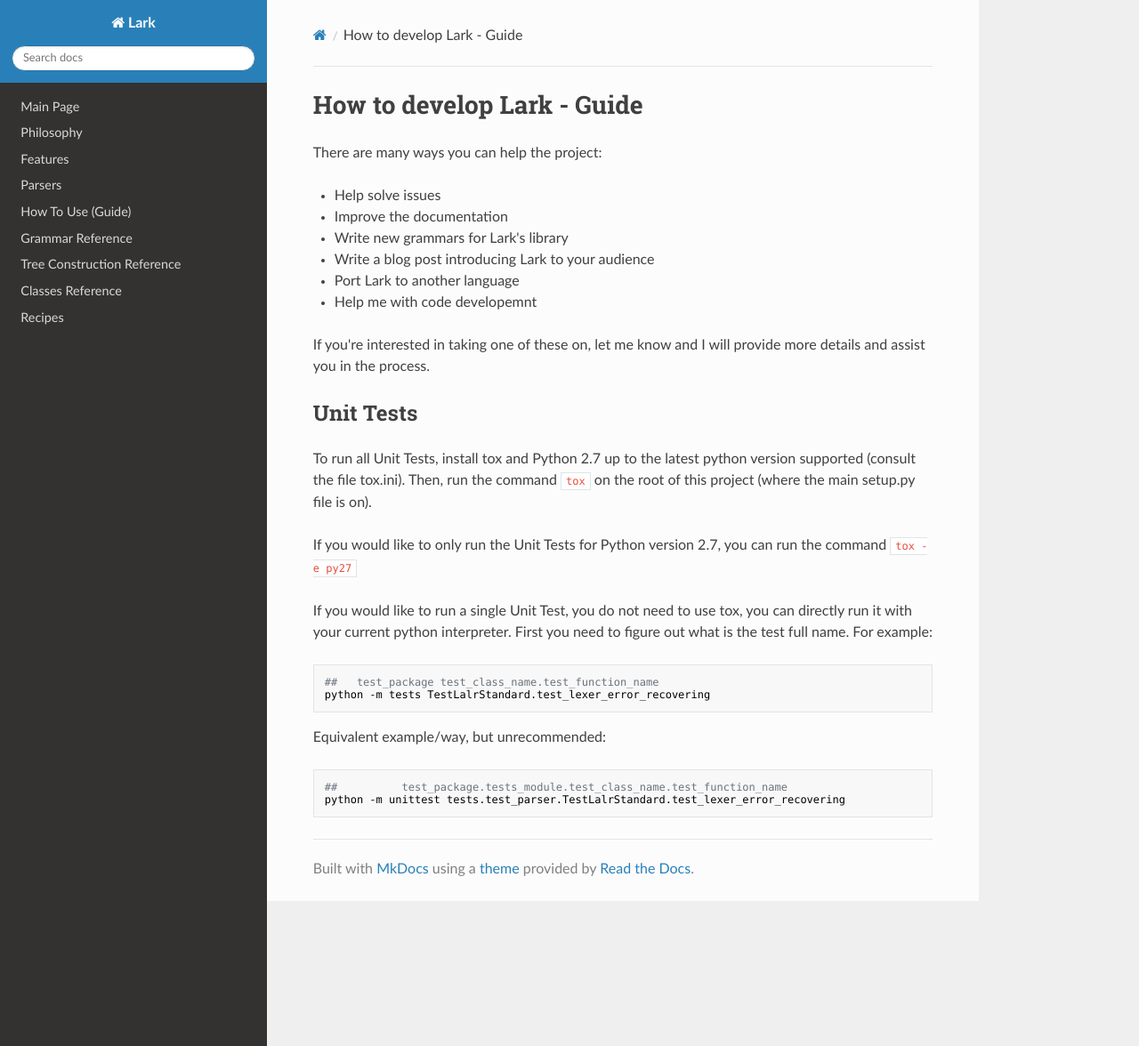
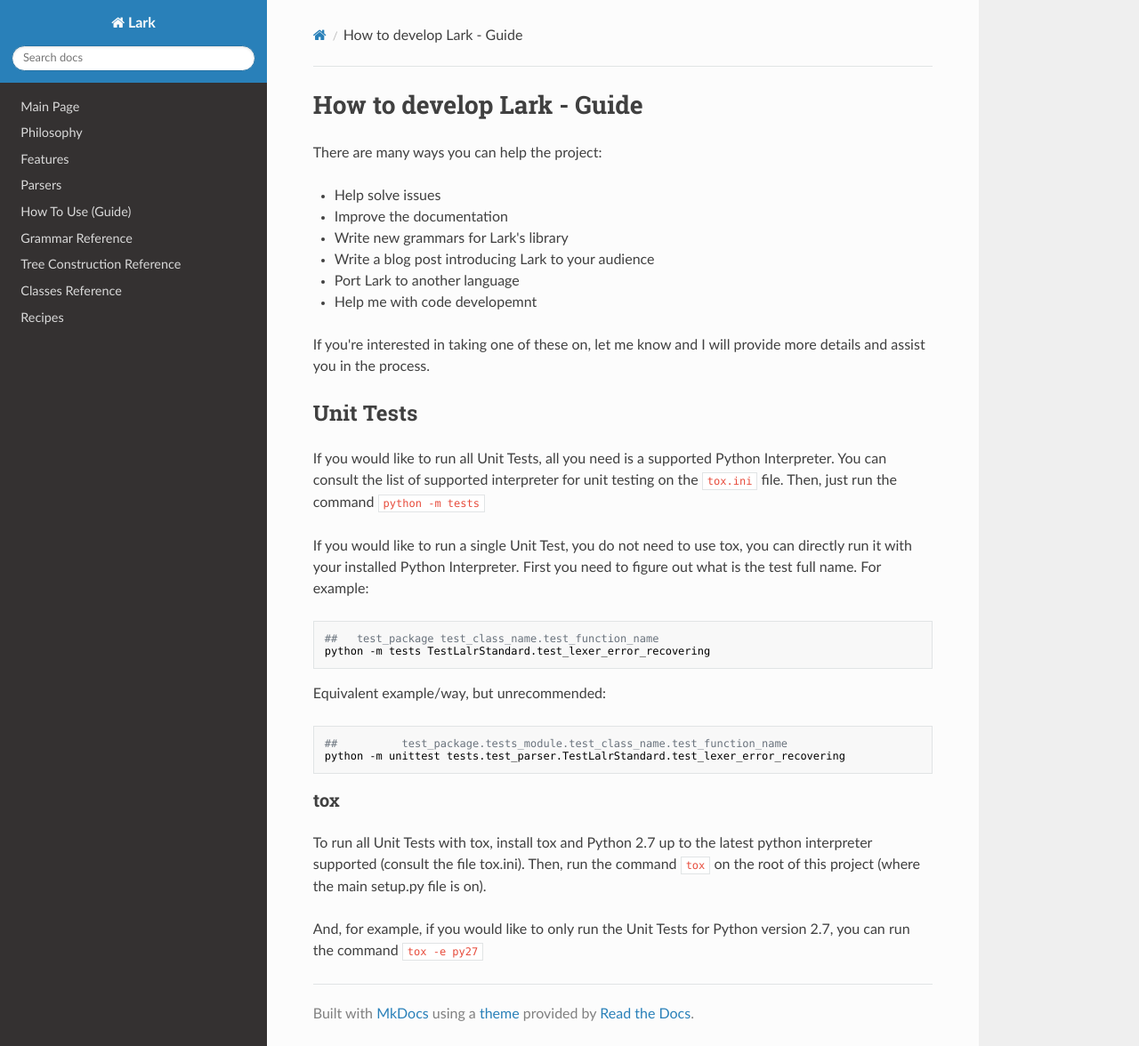
Before and after one commit to lark-parser/lark, an MkDocs documentation site: the page built from docs/how_to_develop.md, in a window 1280 px wide and 1176 px high. Shown: the whole window at 89% size. Built offline with MkDocs 1.6.1, drawn with Linux system fonts in a browser that asks for light colours; nearby versions of some CDN libraries; old or Windows-style settings are respelled for this version of MkDocs.

Commit message:
Fixed how_to_develop.md Unit Tests saying tox is required

````diff
--- a/docs/how_to_develop.md
+++ b/docs/how_to_develop.md
@@ -14,17 +14,14 @@
 
 ## Unit Tests
 
-To run all Unit Tests,
-install tox and Python 2.7 up to the latest python version supported (consult the file tox.ini).
-Then,
-run the command `tox` on the root of this project (where the main setup.py file is on).
-
-If you would like to only run the Unit Tests for Python version 2.7,
-you can run the command `tox -e py27`
+If you would like to run all Unit Tests,
+all you need is a supported Python Interpreter.
+You can consult the list of supported interpreter for unit testing on the `tox.ini` file.
+Then, just run the command `python -m tests`
 
 If you would like to run a single Unit Test,
 you do not need to use tox,
-you can directly run it with your current python interpreter.
+you can directly run it with your installed Python Interpreter.
 First you need to figure out what is the test full name.
 For example:
 ```python
@@ -37,3 +34,14 @@
 ##          test_package.tests_module.test_class_name.test_function_name
 python -m unittest tests.test_parser.TestLalrStandard.test_lexer_error_recovering
 ```
+
+### tox
+
+To run all Unit Tests with tox,
+install tox and Python 2.7 up to the latest python interpreter supported (consult the file tox.ini).
+Then,
+run the command `tox` on the root of this project (where the main setup.py file is on).
+
+And, for example,
+if you would like to only run the Unit Tests for Python version 2.7,
+you can run the command `tox -e py27`
````
